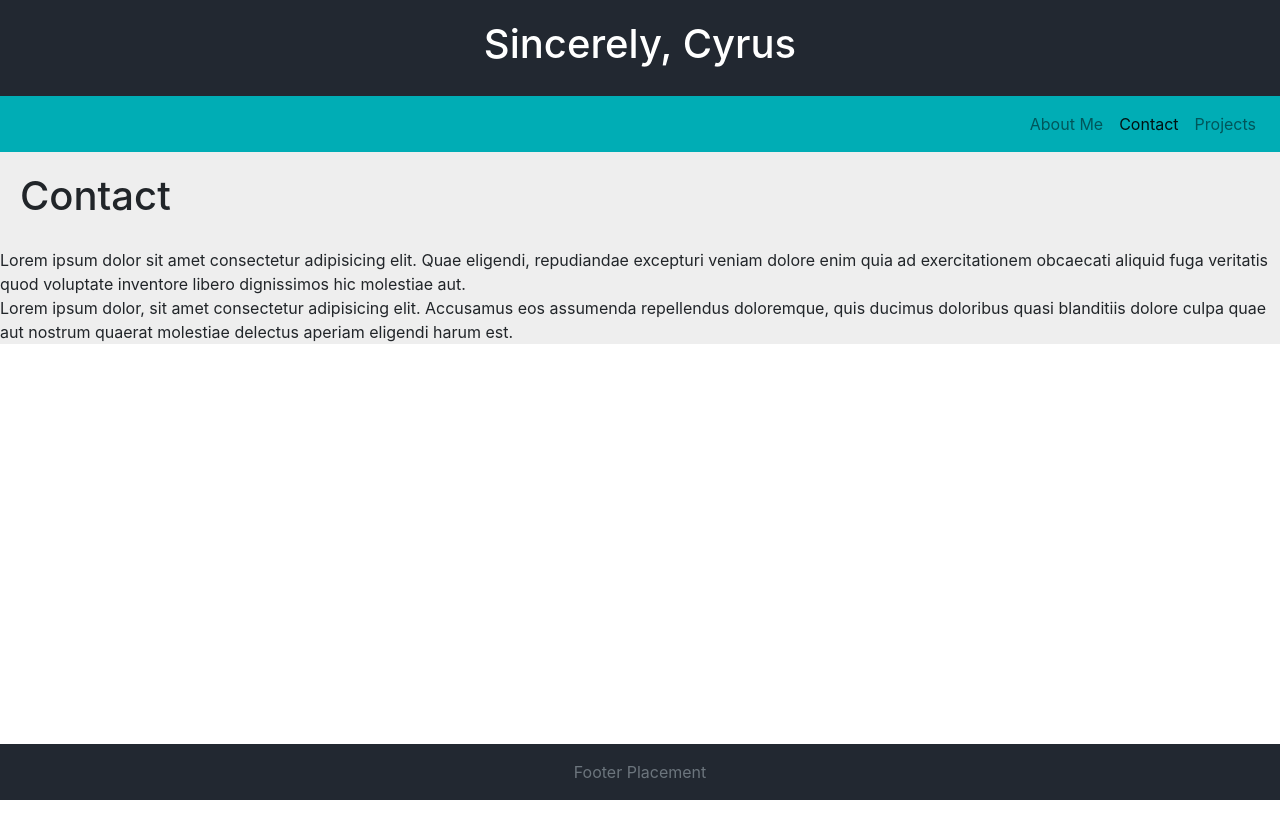
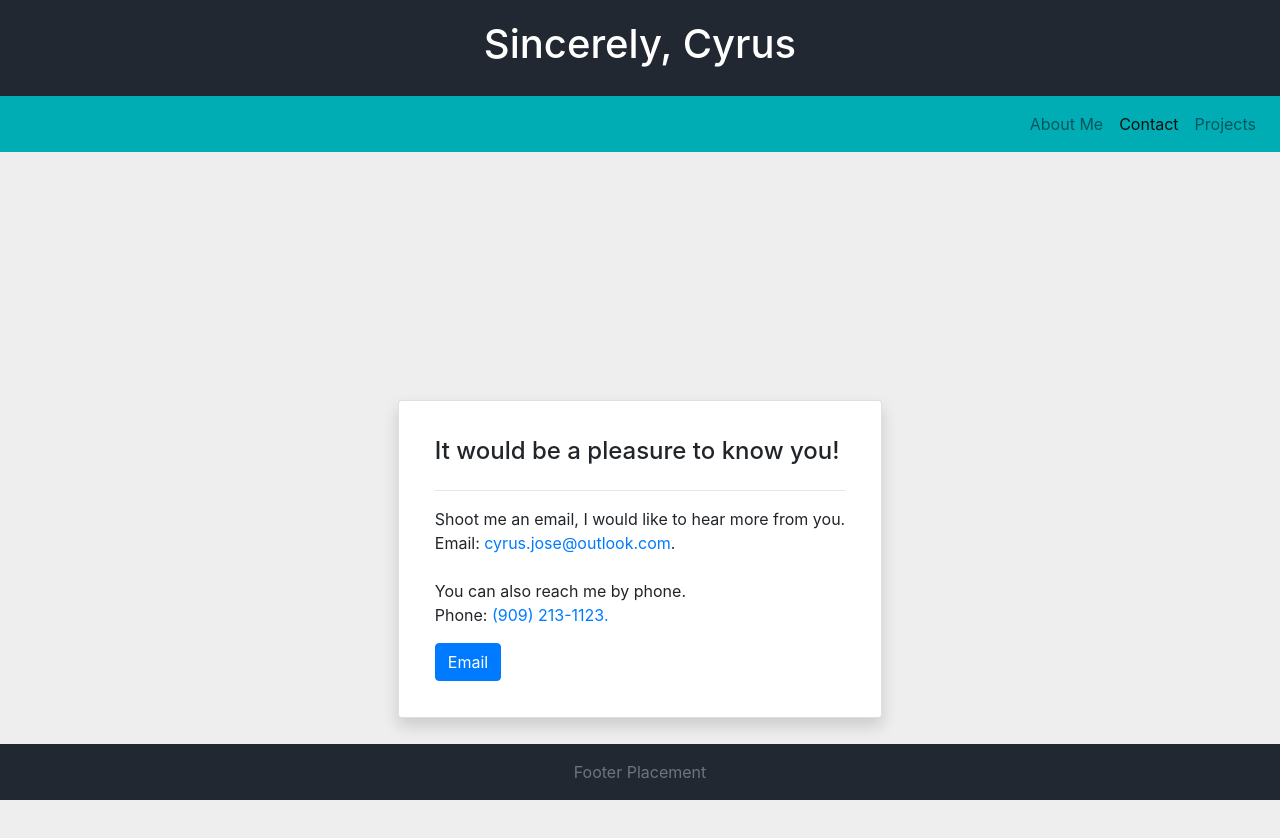
Before and after one commit to cyrusjose/Read_All_About_Me, a React (Create React App) app: page /contact in a window 1280 px wide. Shown: the top 838 px of the page. Before the commit the page ends 800 px from the top, so only its background shows below. Built offline with nearby package versions, Linux system fonts and the light colour scheme.

Commit message:
Fixed margin and padding of contact page

```diff
--- a/src/App.css
+++ b/src/App.css
@@ -4,7 +4,7 @@
 }
 
 .container-fluid {
-  background-color: #eeeeee;
+  background: #eeeeee;
   height: 100%
 }
 
--- a/src/components/Contact_Info/ContactInfo.js
+++ b/src/components/Contact_Info/ContactInfo.js
@@ -1,9 +1,25 @@
-import React from 'react'
+import React from "react";
+import "./Contactinfo.css";
 
 export default function ContactInfo() {
-    return (
-        <div>
-            Lorem ipsum dolor sit amet consectetur adipisicing elit. Quae eligendi, repudiandae excepturi veniam dolore enim quia ad exercitationem obcaecati aliquid fuga veritatis quod voluptate inventore libero dignissimos hic molestiae aut.
+  return (
+    <div className="container">
+        <div className="row justify-content-center mt-5 p-5">
+            <div className="card shadow p-3 mb-5 bg-white rounded">
+                <div className="card-body">
+                    <h4 className="card-title mb-4">It would be a pleasure to know you!</h4>
+                    <hr />
+                    <p>
+                        Shoot me an email, I would like to hear more from you.
+                        <br/> Email: <a className="emailLink" href="mailto:cyrus.jose@outlook.com">cyrus.jose@outlook.com</a>.
+                        <br/>
+                        <br/> You can also reach me by phone.
+                        <br/> Phone: <a href="tel: 909-213-1123">(909) 213-1123.</a>
+                    </p>
+                    <a className="emailButton" href="mailto:cyrus.jose@outlook.com"><button className="btn btn-primary" type="Email">Email</button></a>
+                </div>
+            </div>
         </div>
-    )
+    </div>
+  );
 }
--- a/src/components/Contact_Info/Contactinfo.css
+++ b/src/components/Contact_Info/Contactinfo.css
@@ -0,0 +1,4 @@
+.contactInfo{
+    margin-top: 200px;
+    padding-bottom: 300px;
+}
--- a/src/index.css
+++ b/src/index.css
@@ -13,3 +13,13 @@ code {
   font-family: source-code-pro, Menlo, Monaco, Consolas, 'Courier New',
     monospace;
 }
+
+
+html,
+body {
+  margin: 0;
+  height: 100%;
+}
+body {
+  min-height: 100%;
+}
--- a/src/pages/Contact.js
+++ b/src/pages/Contact.js
@@ -3,15 +3,8 @@ import ContactInfo from "../components/Contact_Info/ContactInfo";
 import "./Contact.css";
 export default function Contact() {
   return (
-    <div>
-      <h1>Contact</h1>
+    <div className = "contactInfo">
       <ContactInfo />
-      <p>
-        Lorem ipsum dolor, sit amet consectetur adipisicing elit. Accusamus eos
-        assumenda repellendus doloremque, quis ducimus doloribus quasi
-        blanditiis dolore culpa quae aut nostrum quaerat molestiae delectus
-        aperiam eligendi harum est.
-      </p>
     </div>
   );
 }
```
